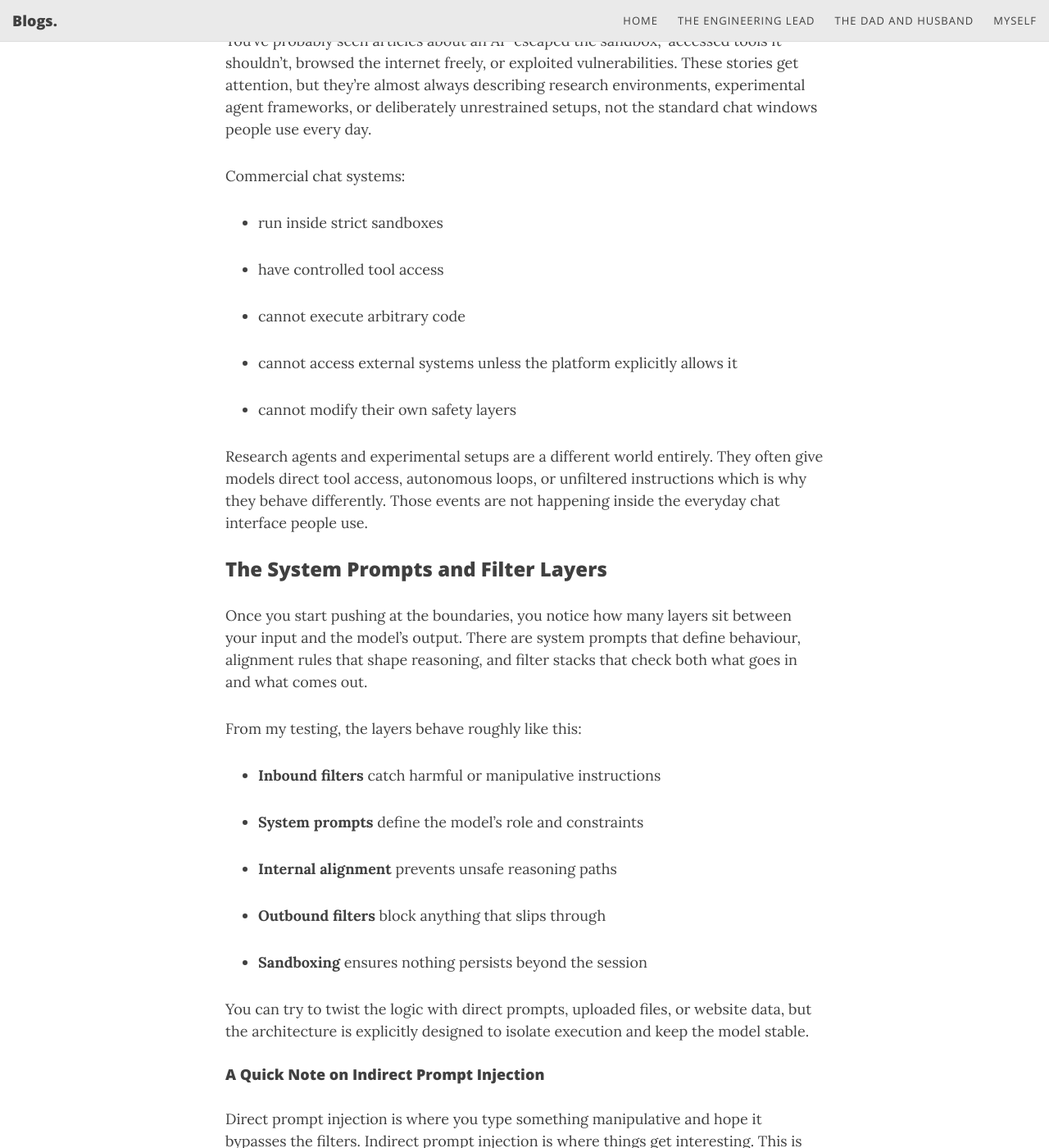
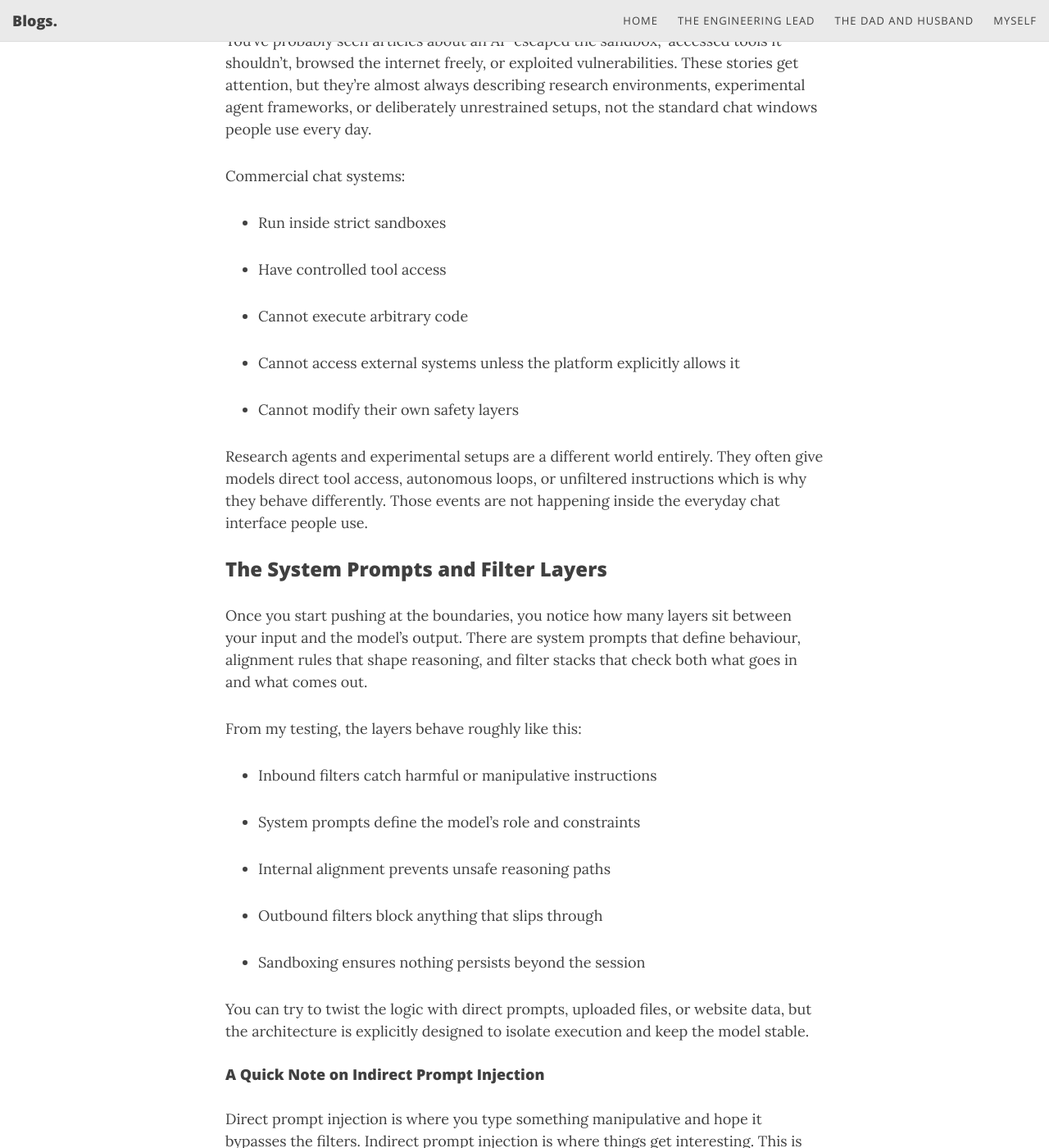
Before and after one commit to Jamesockenden/Jamesockenden.github.io, a Jekyll site: the page built from _posts/2026-09-13-ai-chat-behind-the-scenes.md, in a window 1280 px wide and 1400 px high, scrolled down 1789 px. Shown: the whole window at 82% size. Built offline with Jekyll 4.4.1, drawn with Linux system fonts in a browser that asks for light colours.

```diff
--- a/_posts/2026-09-13-ai-chat-behind-the-scenes.md
+++ b/_posts/2026-09-13-ai-chat-behind-the-scenes.md
@@ -41,15 +41,15 @@ You’ve probably seen articles about an AI “escaped the sandbox,” accessed
 
 Commercial chat systems:
 
-- run inside strict sandboxes
+- Run inside strict sandboxes
 
-- have controlled tool access
+- Have controlled tool access
 
-- cannot execute arbitrary code
+- Cannot execute arbitrary code
 
-- cannot access external systems unless the platform explicitly allows it
+- Cannot access external systems unless the platform explicitly allows it
 
-- cannot modify their own safety layers
+- Cannot modify their own safety layers
 
 Research agents and experimental setups are a different world entirely. They often give models direct tool access, autonomous loops, or unfiltered instructions which is why they behave differently. Those events are not happening inside the everyday chat interface people use.
 
@@ -59,15 +59,15 @@ Once you start pushing at the boundaries, you notice how many layers sit between
 
 From my testing, the layers behave roughly like this:
 
-- **Inbound filters** catch harmful or manipulative instructions
+- Inbound filters catch harmful or manipulative instructions
 
-- **System prompts** define the model’s role and constraints
+- System prompts define the model’s role and constraints
 
-- **Internal alignment** prevents unsafe reasoning paths
+- Internal alignment prevents unsafe reasoning paths
 
-- **Outbound filters** block anything that slips through
+- Outbound filters block anything that slips through
 
-- **Sandboxing** ensures nothing persists beyond the session
+- Sandboxing ensures nothing persists beyond the session
 
 You can try to twist the logic with direct prompts, uploaded files, or website data, but the architecture is explicitly designed to isolate execution and keep the model stable.
 
```
Also changed, not shown: Gemfile.lock.
